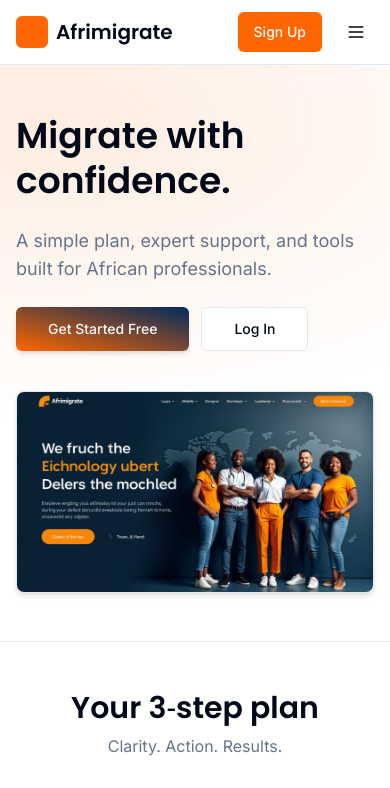
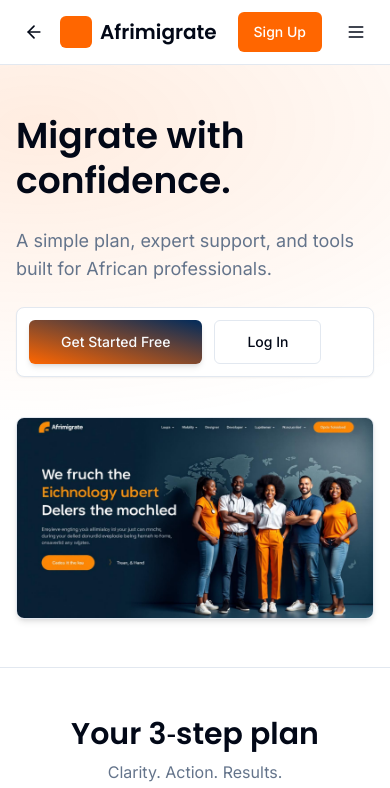
Before and after one commit to trippamw2/afri-migrate-welcome, a React (Vite) app: page / in a window 390 px wide. Shown: the top 788 px of the page. Built offline with nearby package versions, Linux system fonts and the light colour scheme.

Commit message:
Add back buttons and mobile UI improvements
Add back buttons to all pages for easier navigation.
Wrap standalone buttons in cards on mobile for better UI consistency and UX.

```diff
--- a/src/components/layout/Navbar.tsx
+++ b/src/components/layout/Navbar.tsx
@@ -1,15 +1,25 @@
-import { Link, NavLink } from "react-router-dom";
+import { Link, NavLink, useNavigate } from "react-router-dom";
 import { Button } from "@/components/ui/button";
-import { Menu } from "lucide-react";
+import { Menu, ArrowLeft } from "lucide-react";
 
 export default function Navbar() {
+  const navigate = useNavigate();
   return (
     <header className="sticky top-0 z-40 w-full border-b bg-background/80 backdrop-blur supports-[backdrop-filter]:bg-background/60">
       <nav className="container mx-auto flex h-16 items-center justify-between px-4">
-        <Link to="/" className="flex items-center gap-2 focus:outline-none focus:ring-2 focus:ring-ring rounded-md">
-          <div aria-hidden className="h-8 w-8 rounded-md bg-accent" />
-          <span className="font-display text-xl">Afrimigrate</span>
-        </Link>
+        <div className="flex items-center gap-2">
+          <button
+            onClick={() => navigate(-1)}
+            className="md:hidden p-2 rounded-md hover:bg-muted focus:outline-none focus:ring-2 focus:ring-ring"
+            aria-label="Go back"
+          >
+            <ArrowLeft className="h-5 w-5" />
+          </button>
+          <Link to="/" className="flex items-center gap-2 focus:outline-none focus:ring-2 focus:ring-ring rounded-md">
+            <div aria-hidden className="h-8 w-8 rounded-md bg-accent" />
+            <span className="font-display text-xl">Afrimigrate</span>
+          </Link>
+        </div>
 
         <div className="hidden items-center gap-6 md:flex">
           <NavLink to="/jobs" className="text-sm hover:text-foreground/80">Jobs</NavLink>
--- /dev/null
+++ b/src/components/ui/mobile-card.tsx
@@ -0,0 +1,19 @@
+import * as React from "react";
+import { cn } from "@/lib/utils";
+
+interface MobileCardProps extends React.HTMLAttributes<HTMLDivElement> {}
+
+export function MobileCard({ className, ...props }: MobileCardProps) {
+  return (
+    <div
+      className={cn(
+        // Card-like on mobile
+        "rounded-lg border bg-card text-card-foreground shadow-sm p-3",
+        // Revert to plain container on md+
+        "md:border-0 md:bg-transparent md:shadow-none md:p-0",
+        className
+      )}
+      {...props}
+    />
+  );
+}
--- a/src/pages/Index.tsx
+++ b/src/pages/Index.tsx
@@ -6,6 +6,7 @@ import { Card, CardContent, CardDescription, CardHeader, CardTitle } from "@/com
 import hero from "@/assets/hero-afrimigrate.jpg";
 import { Link } from "react-router-dom";
 import { UserPlus, ClipboardCheck, Plane } from "lucide-react";
+import { MobileCard } from "@/components/ui/mobile-card";
 
 const Index = () => {
   return (
@@ -27,14 +28,14 @@ const Index = () => {
               <p className="text-lg text-muted-foreground">
                 A simple plan, expert support, and tools built for African professionals.
               </p>
-              <div className="flex flex-wrap gap-3">
+              <MobileCard className="flex flex-wrap gap-3">
                 <Button asChild variant="hero" size="lg" className="hover-scale" aria-label="Get started for free">
                   <Link to="/signup">Get Started Free</Link>
                 </Button>
                 <Button asChild variant="outline" size="lg" aria-label="Log in">
                   <Link to="/login">Log In</Link>
                 </Button>
-              </div>
+              </MobileCard>
             </div>
             <div className="relative">
               <img src={hero} alt="Professionals with global connections" loading="lazy" className="w-full h-auto rounded-lg border shadow-md" />
--- a/src/pages/Jobs.tsx
+++ b/src/pages/Jobs.tsx
@@ -11,6 +11,7 @@ import { Select, SelectTrigger, SelectValue, SelectContent, SelectItem } from "@
 import { useToast } from "@/hooks/use-toast";
 import { getUser } from "@/lib/auth";
 import { ExternalLink, BadgeCheck, Lock } from "lucide-react";
+import { MobileCard } from "@/components/ui/mobile-card";
 
 // Mock job data (visaSponsored + premium gating + source placeholders)
 // Later: Replace with merged results from Job Bank Canada, USAJobs, Adzuna, EURES
@@ -196,8 +197,10 @@ export default function Jobs() {
                 </Card>
               )}
               {hasMore && (
-                <div className="mt-4 flex justify-center">
-                  <Button variant="outline" onClick={() => setPage((p) => p + 1)}>Load more</Button>
+                <div className="mt-4">
+                  <MobileCard className="flex justify-center">
+                    <Button variant="outline" onClick={() => setPage((p) => p + 1)}>Load more</Button>
+                  </MobileCard>
                 </div>
               )}
             </div>
--- a/src/pages/NotFound.tsx
+++ b/src/pages/NotFound.tsx
@@ -1,9 +1,10 @@
-import { useLocation } from "react-router-dom";
+import { useLocation, useNavigate } from "react-router-dom";
 import { useEffect } from "react";
+import { Button } from "@/components/ui/button";
 
 const NotFound = () => {
   const location = useLocation();
-
+  const navigate = useNavigate();
   useEffect(() => {
     console.error(
       "404 Error: User attempted to access non-existent route:",
@@ -16,9 +17,10 @@ const NotFound = () => {
       <div className="text-center">
         <h1 className="text-4xl font-bold mb-4">404</h1>
         <p className="text-xl text-muted-foreground mb-4">Oops! Page not found</p>
-        <a href="/" className="text-accent hover:underline">
-          Return to Home
-        </a>
+        <div className="flex items-center justify-center gap-3">
+          <Button variant="outline" onClick={() => navigate(-1)} aria-label="Go back">Go Back</Button>
+          <a href="/" className="text-accent hover:underline">Return to Home</a>
+        </div>
       </div>
     </div>
   );
--- a/src/pages/Support.tsx
+++ b/src/pages/Support.tsx
@@ -10,6 +10,7 @@ import { Tabs, TabsContent, TabsList, TabsTrigger } from "@/components/ui/tabs";
 import { Badge } from "@/components/ui/badge";
 import { toast } from "@/hooks/use-toast";
 import { MessageSquare, Users, Star, Link as LinkIcon, Crown } from "lucide-react";
+import { MobileCard } from "@/components/ui/mobile-card";
 
 const isPremium = () => localStorage.getItem("am_subscription") === "premium";
 
@@ -55,11 +56,13 @@ const SupportPage: React.FC = () => {
         <header className="mb-6">
           <h1 className="text-3xl font-bold tracking-tight">Support & Community</h1>
           <p className="text-muted-foreground mt-2">Ask questions, connect with others, and learn from real success stories.</p>
-          <nav className="mt-4 flex flex-wrap gap-2" aria-label="Quick links">
-            <Button asChild variant="outline" size="sm"><Link to="/skills">Go to Skills</Link></Button>
-            <Button asChild variant="outline" size="sm"><Link to="/visa">Go to Visa</Link></Button>
-            <Button asChild variant="outline" size="sm"><Link to="/addons">Go to Addons</Link></Button>
-            <Button asChild variant="outline" size="sm"><Link to="/profile">Go to Profile</Link></Button>
+          <nav className="mt-4" aria-label="Quick links">
+            <MobileCard className="flex flex-wrap gap-2">
+              <Button asChild variant="outline" size="sm"><Link to="/skills">Go to Skills</Link></Button>
+              <Button asChild variant="outline" size="sm"><Link to="/visa">Go to Visa</Link></Button>
+              <Button asChild variant="outline" size="sm"><Link to="/addons">Go to Addons</Link></Button>
+              <Button asChild variant="outline" size="sm"><Link to="/profile">Go to Profile</Link></Button>
+            </MobileCard>
           </nav>
         </header>
 
```
